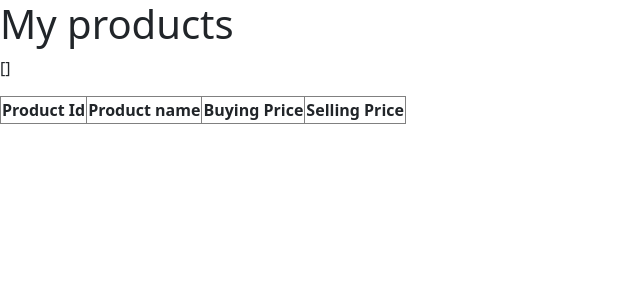
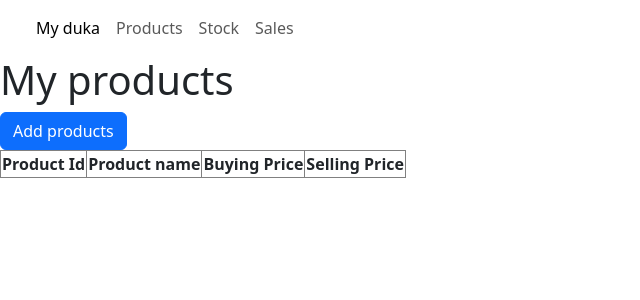
Before and after one commit to J-BONNEY4/myduka_project, a Flask app: page /products in a window 1280 px wide. Shown: the top 300 px of the page, without its empty margins (0-640 px from the left). Run offline with Flask 3, Linux system fonts and the light colour scheme; data that the repository does not hold is empty; some libraries are stand-ins or nearby versions.

Commit message:
flask day 3

```diff
--- a/main.py
+++ b/main.py
@@ -1,5 +1,5 @@
-from flask import Flask,render_template
-from database import fetch_data
+from flask import Flask,render_template,request,redirect,url_for
+from database import fetch_data,insert_products
 app=Flask(__name__)
 @app.route('/')
 def home():
@@ -11,6 +11,19 @@ def products():
     prods=fetch_data('products')
     # print(prods)
     return render_template('products.html',my_products=prods)
+
+#add products.
+@app.route('/add_products',methods=['GET','POST'])
+def add_products():
+    if request.method=='POST':
+        pname=request.form['name']
+        sp=request.form['Selling_Price']
+        bp=request.form['Buying_Price']
+        new_products=(pname,bp,sp)
+        insert_products(new_products)
+        return redirect(url_for('products'))
+    return redirect(url_for('products'))
+
 
 
 #sales route
@@ -26,4 +39,6 @@ def stock():
     Mysto=fetch_data('stock')
     # print(Mysto)
     return render_template('stock.html',my_stock=Mysto)
-app.run()
+
+
+app.run(debug=True)
--- a/templates/products.html
+++ b/templates/products.html
@@ -10,8 +10,60 @@
 </head>
 
 <body>
+    <nav class="navbar navbar-expand-lg mt-auto">
+    <div class="container-fluid">
+      <a class="navbar-brand fw-bold" href="/"></a>
+      <button class="navbar-toggler" type="button" data-bs-toggle="collapse" data-bs-target="#navbarNav">
+        <span class="navbar-toggler-icon"></span>
+      </button>
+
+      <div class="collapse navbar-collapse" id="navbarNav">
+        <ul class="navbar-nav">
+          <li class="nav-item"><a class="nav-link active" href="/">My duka</a></li>
+          <li class="nav-item"><a class="nav-link" href="/products">Products</a></li>
+          <li class="nav-item"><a class="nav-link" href="/stock">Stock</a></li>
+          <li class="nav-item"><a class="nav-link" href="/sales">Sales</a></li>
+          <li class="nav-item">
+          </li>
+        </ul>
+      </div>
+    </div>
+  </nav>
     <h1>My products</h1>
-    <p>{{my_products}}</p>
+    <!-- Button trigger modal -->
+<button type="button" class="btn btn-primary" data-bs-toggle="modal" data-bs-target="#staticBackdrop">
+  Add products
+</button>
+
+<!-- Modal -->
+<div class="modal fade" id="staticBackdrop" data-bs-backdrop="static" data-bs-keyboard="false" tabindex="-1" aria-labelledby="staticBackdropLabel" aria-hidden="true">
+  <div class="modal-dialog">
+    <div class="modal-content">
+      <div class="modal-header">
+        <h1 class="modal-title fs-5" id="staticBackdropLabel">My Products</h1>
+        <button type="button" class="btn-close" data-bs-dismiss="modal" aria-label="Close"></button>
+      </div>
+      <div class="modal-body">
+        <form action="/add_products" method="post">
+  <div class="mb-3">
+    <label for="name">Product Name</label><br>
+    <input type="text" id="name" name="name"><br>
+    <label for="bp">Buying Price</label><br>
+    <input type="number" id="bp" name="Buying_Price"><br>
+    <label for="sp">Selling price</label><br>
+    <input type="number" id="sp" name="Selling_Price"><br>
+    <button type="submit">Add products</button>
+
+  </div>
+</form>
+      </div>
+      <div class="modal-footer">
+        <button type="button" class="btn btn-primary">Close</button>
+      </div>
+    </div>
+  </div>
+</div>
+
     <table class="table-bordered">
         <thead>
             <tr>
```
Also changed, not shown: templates/index.html (+28 -0 lines), templates/sales.html (+20 -1 lines), templates/stock.html (+20 -1 lines), 1 other file.
